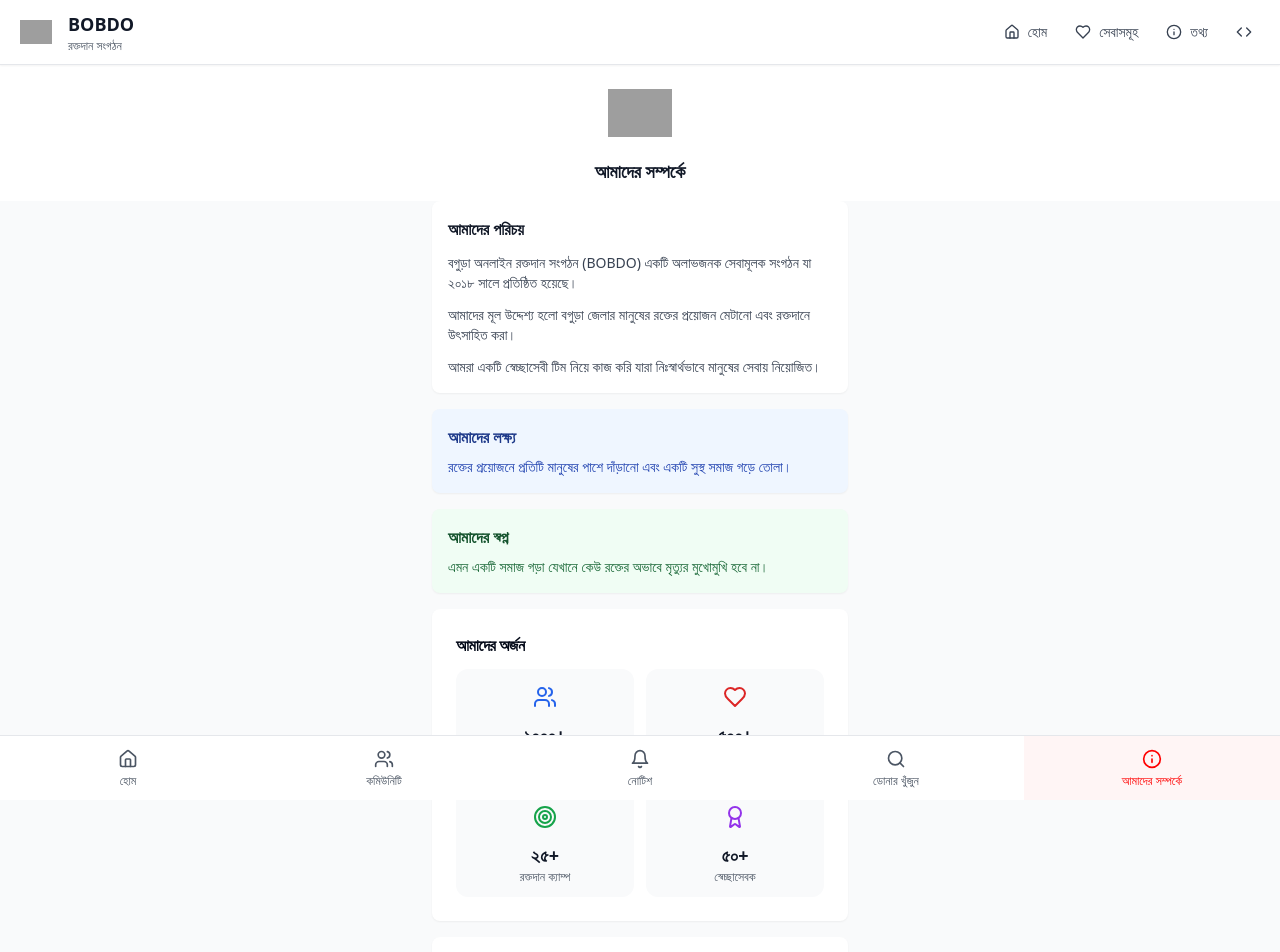
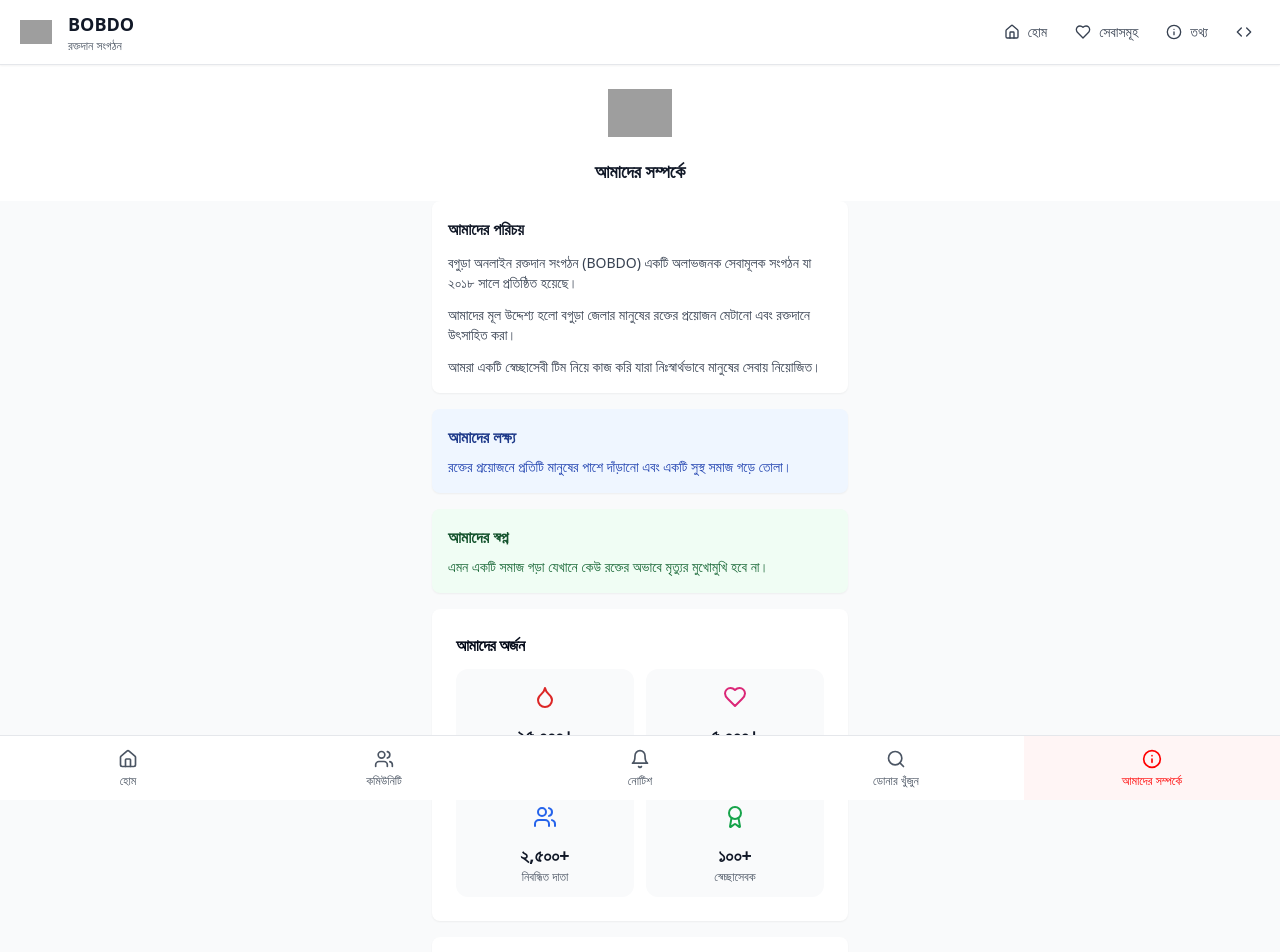
Before and after one commit to zisan5910/dhunat-digital-hub, a React (Vite) app: page /about-us in a window 1280 px wide. Shown: the top 952 px of the page. Built offline with nearby package versions, Linux system fonts and the light colour scheme; grey boxes are pictures that could not be loaded.

Commit message:
Refactor: Use home page stats in About Us
Update the About Us page to display the same achievement statistics as the home page.

```diff
--- a/src/pages/AboutUs.tsx
+++ b/src/pages/AboutUs.tsx
@@ -1,14 +1,13 @@
-
 import React from 'react';
-import { Heart, Users, Target, Award, CheckCircle, Star } from 'lucide-react';
+import { Heart, Users, Target, Award, CheckCircle, Star, Droplet } from 'lucide-react';
 import { Card, CardContent, CardHeader, CardTitle } from '@/components/ui/card';
 
 const AboutUs = () => {
   const achievements = [
-    { icon: <Users className="h-6 w-6 text-blue-600" />, title: '১০০০+', subtitle: 'নিবন্ধিত রক্তদাতা' },
-    { icon: <Heart className="h-6 w-6 text-red-600" />, title: '৫০০+', subtitle: 'সফল রক্তদান' },
-    { icon: <Target className="h-6 w-6 text-green-600" />, title: '২৫+', subtitle: 'রক্তদান ক্যাম্প' },
-    { icon: <Award className="h-6 w-6 text-purple-600" />, title: '৫০+', subtitle: 'স্বেচ্ছাসেবক' },
+    { icon: <Droplet className="h-6 w-6 text-red-600" />, title: '২৫,০০০+', subtitle: 'রক্তদান' },
+    { icon: <Heart className="h-6 w-6 text-pink-600" />, title: '৫,০০০+', subtitle: 'সংরক্ষিত জীবন' },
+    { icon: <Users className="h-6 w-6 text-blue-600" />, title: '২,৫০০+', subtitle: 'নিবন্ধিত দাতা' },
+    { icon: <Award className="h-6 w-6 text-green-600" />, title: '১০০+', subtitle: 'স্বেচ্ছাসেবক' },
   ];
 
   const values = [
```
